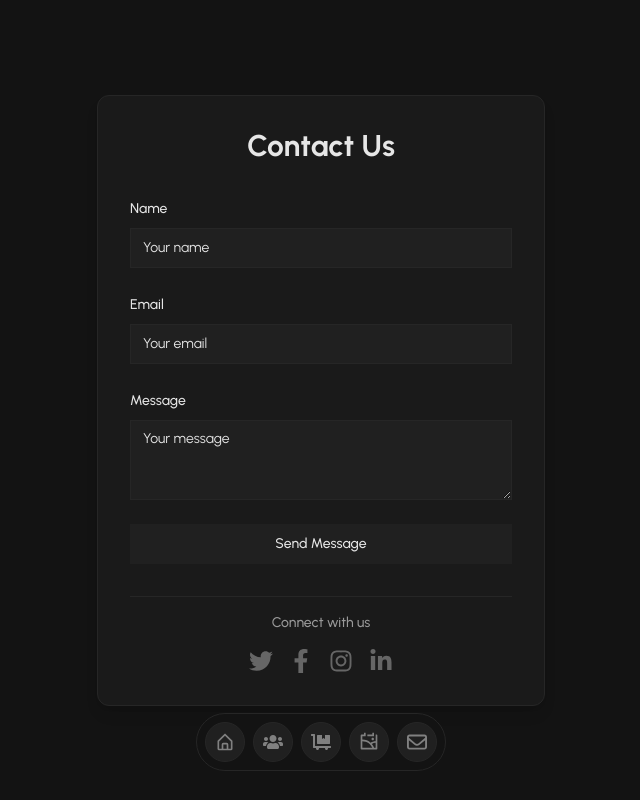
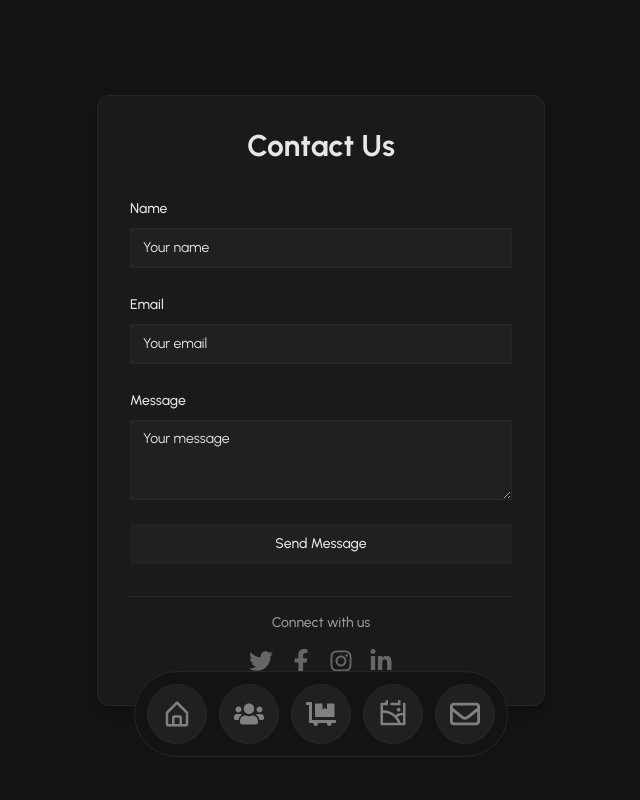
Before and after one commit to Crayonan/Decker-Lighting, a React (Vite) app: page /contact in a window 1280 px wide. Shown: the whole page, without its empty margins (319-959 px from the left). Built offline with nearby package versions, Linux system fonts and the light colour scheme; no server answers.

Commit message:
Increased dock icon size

```diff
--- a/src/components/Dock/Dock.tsx
+++ b/src/components/Dock/Dock.tsx
@@ -27,8 +27,8 @@ const DockItem: React.FC<DockItemProps> = ({
   external,
   iconSize,
 }) => {
-  const scale = isHovered ? 2.5 : isNeighbor ? 2 : 1;
-  const margin = isHovered || isNeighbor ? "28px" : "4px";
+  const scale = isHovered ? 1.5 : isNeighbor ? 1.25 : 1;
+  const margin = isHovered || isNeighbor ? "20px" : "6px";
   const linkStyle = { transform: `scale(${scale})`, margin: `0 ${margin}` };
 
   return (
@@ -50,18 +50,17 @@ const DockItem: React.FC<DockItemProps> = ({
   );
 };
 
-
 const Dock: React.FC = () => {
   const [hoveredIndex, setHoveredIndex] = useState<number>(-1);
   const [hoverEffectsEnabled, setHoverEffectsEnabled] = useState<boolean>(
     window.innerWidth >= 900
   );
-  const [iconSize, setIconSize] = useState<string>(window.innerWidth < 900 ? "25px" : "20px");
+  const [iconSize, setIconSize] = useState<string>(window.innerWidth < 900 ? "35px" : "30px");
 
   useEffect(() => {
     const checkScreenSize = () => {
       const isEnabled = window.innerWidth >= 900;
-      const newSize = window.innerWidth < 900 ? "25px" : "20px";
+      const newSize = window.innerWidth < 900 ? "35px" : "30px";
       setHoverEffectsEnabled(isEnabled);
       setIconSize(newSize);
     };
@@ -101,7 +100,6 @@ const Dock: React.FC = () => {
     { icon: FaRegEnvelope, path: "/contact" },
   ];
 
-
   return (
     <div className="dock-container" onMouseLeave={handleMouseLeave}>
       <div className="dock">
--- a/src/components/Dock/dock.css
+++ b/src/components/Dock/dock.css
@@ -4,12 +4,12 @@
   bottom: 0;
   left: 50%;
   transform: translate(-50%, -50%);
-  padding: 0.5em 0.25em;
+  padding: 0.75em 0.375em;
   display: flex;
   justify-content: center;
   background-color: var(--dark-bg-color);
   border: 1px solid var(--dark-card-border);
-  border-radius: 40px;
+  border-radius: 60px;
   transform-origin: center;
   cursor: pointer;
   z-index: 1000000;
@@ -23,11 +23,11 @@
 
 .dock-item {
   position: relative;
-  width: 40px;
-  height: 40px;
+  width: 60px;
+  height: 60px;
   background: var(--dark-btn-bg);
   border: 1px solid var(--dark-card-border);
-  border-radius: 30px;
+  border-radius: 45px;
   margin: 0px;
   display: flex;
   justify-content: center;
```
